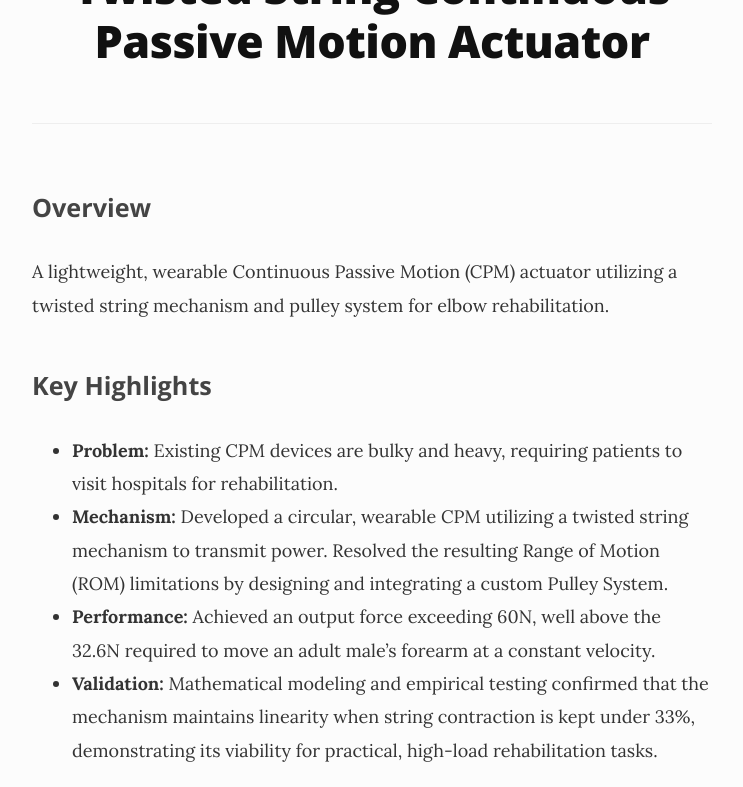
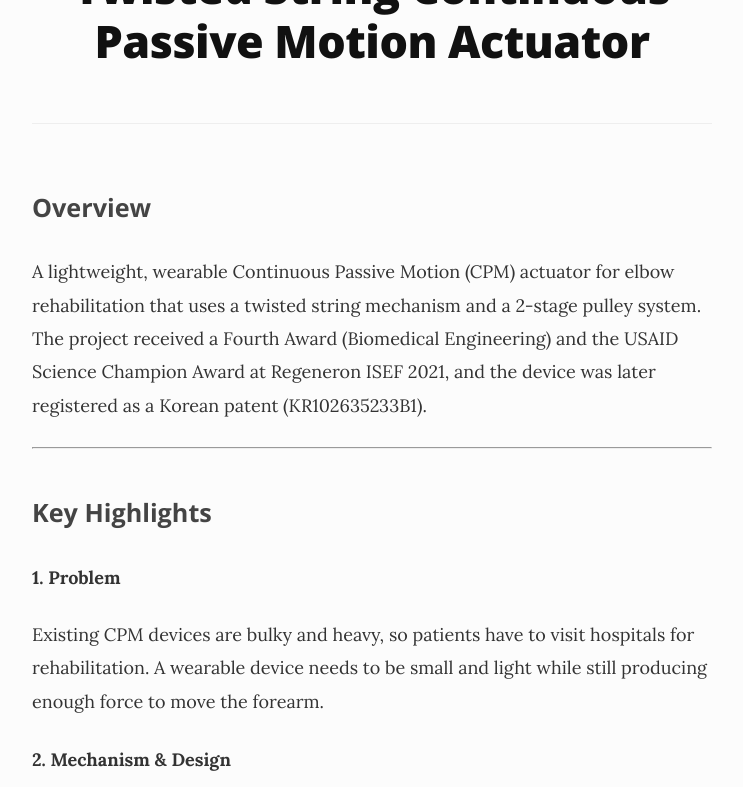
Before and after one commit to joonseokym/joonseokym.github.io, a Jekyll site: the page built from _posts/2021-04-01-twisted-string-cpm.md, in a window 1280 px wide and 1400 px high, scrolled down 224 px, cut to the strip 0-787 px from the top of the window. Shown: the whole strip, without its empty margins (268-1011 px from the left). Built offline with Jekyll 4.4.1, drawn with Linux system fonts in a browser that asks for light colours; some of the changed text lies outside the part shown.

Commit message:
content: unify project post format
- Same Overview / Key Highlights / numbered sections across posts
- Rewrite Twisted-String CPM post with full sections and captioned figure
- Unify figure captions, centered PDF buttons, and image modal
- Align post titles with resume project titles
- Add pre-2021 name note to 2019 posts

Co-Authored-By: Claude Opus 5.5 <noreply@anthropic.com>

```diff
--- a/_posts/2021-04-01-twisted-string-cpm.md
+++ b/_posts/2021-04-01-twisted-string-cpm.md
@@ -5,25 +5,52 @@ title: "Development of a Circular Twisted String Continuous Passive Motion Actua
 ---
 
 ### Overview
-A lightweight, wearable Continuous Passive Motion (CPM) actuator utilizing a twisted string mechanism and pulley system for elbow rehabilitation.
+A lightweight, wearable Continuous Passive Motion (CPM) actuator for elbow rehabilitation that uses a twisted string mechanism and a 2-stage pulley system. The project received a Fourth Award (Biomedical Engineering) and the USAID Science Champion Award at Regeneron ISEF 2021, and the device was later registered as a Korean patent (KR102635233B1).
+
+---
 
 ### Key Highlights
-* **Problem:** Existing CPM devices are bulky and heavy, requiring patients to visit hospitals for rehabilitation.
-* **Mechanism:** Developed a circular, wearable CPM utilizing a twisted string mechanism to transmit power. Resolved the resulting Range of Motion (ROM) limitations by designing and integrating a custom Pulley System.
-* **Performance:** Achieved an output force exceeding 60N, well above the 32.6N required to move an adult male's forearm at a constant velocity.
-* **Validation:** Mathematical modeling and empirical testing confirmed that the mechanism maintains linearity when string contraction is kept under 33%, demonstrating its viability for practical, high-load rehabilitation tasks.
 
-<img src="/_assets/photos/twisted-string-cpm/ISEF%20Quad%20Chart_0421.png" alt="ISEF Quad Chart" style="width: 100%; cursor: pointer; border-radius: 8px; box-shadow: 0 4px 6px rgba(0,0,0,0.1); transition: transform 0.2s;" onclick="document.getElementById('img-modal').style.display='flex'" onmouseover="this.style.transform='scale(1.02)'" onmouseout="this.style.transform='scale(1)'">
+#### 1. Problem
+Existing CPM devices are bulky and heavy, so patients have to visit hospitals for rehabilitation. A wearable device needs to be small and light while still producing enough force to move the forearm.
 
-<div id="img-modal" style="display: none; position: fixed; z-index: 2000; left: 0; top: 0; width: 100%; height: 100%; background-color: rgba(15, 23, 42, 0.85); backdrop-filter: blur(6px); -webkit-backdrop-filter: blur(6px); align-items: center; justify-content: center; cursor: zoom-out;" onclick="this.style.display='none'">
-  <span style="position: absolute; top: 20px; right: 30px; color: rgba(255,255,255,0.8); font-size: 40px; font-weight: bold;">&times;</span>
-  <img src="/_assets/photos/twisted-string-cpm/ISEF%20Quad%20Chart_0421.png" style="max-width: 90%; max-height: 90vh; border-radius: 12px; box-shadow: 0 25px 50px -12px rgba(0, 0, 0, 0.5);">
+#### 2. Mechanism & Design
+Designed a circular, wearable CPM actuator that transmits power through a twisted string. Twisted strings produce high force from a small motor, but their contraction length is short, which limits the Range of Motion (ROM). To solve this, a 2-stage pulley system was integrated inside the circular housing, quadrupling both the range of motion and the speed to reach a 10.6 cm operational range, enough for elbow rehabilitation.
+
+#### 3. Performance
+Load tests showed an output force of over 60N, well above the 32.6N required to move an adult male's forearm at a constant velocity. The mechanism achieved up to a 15-fold increase in output force relative to motor torque.
+
+#### 4. Validation
+A mathematical model was established to predict string displacement and output force from the number of twists, and it was validated experimentally using linear potentiometers. The results confirmed that the mechanism stays linear when string contraction is kept under 33%, showing that it is viable for practical, high-load rehabilitation tasks.
+
+<div style="text-align: center; margin-top: 20px; margin-bottom: 30px;">
+  <img src="{{ '/_assets/photos/twisted-string-cpm/ISEF Quad Chart_0421.png' | relative_url }}" alt="ISEF Quad Chart" style="width: 100%; border-radius: 8px; cursor: zoom-in; box-shadow: 0 4px 6px rgba(0,0,0,0.1); transition: transform 0.2s;" onmouseover="this.style.transform='scale(1.02)'" onmouseout="this.style.transform='scale(1)'" onclick="openModal('{{ '/_assets/photos/twisted-string-cpm/ISEF Quad Chart_0421.png' | relative_url }}')">
+  <p style="font-size: 0.9em; color: #555; margin-top: 15px; line-height: 1.6; text-align: center; max-width: 80%; margin-left: auto; margin-right: auto;">
+    <span style="display: block; font-style: italic; color: #666; margin-bottom: 5px;">*Fig. 1: Regeneron ISEF 2021 Quad Chart*</span>
+    Summary of the research question, mechanism design, experimental results, and conclusions presented at ISEF.
+  </p>
 </div>
 
-<a href="/_assets/pdf/Research%20Plan.pdf" target="_blank" style="display: inline-block; margin-top: 20px; padding: 10px 20px; background-color: #3b82f6; color: white; text-decoration: none; border-radius: 8px; font-weight: bold; transition: background-color 0.2s;">
-  📄 Download Full Research Plan (PDF)
-</a>
+---
 
-<p style="margin-top: 20px; font-size: 0.9em; color: #666; font-style: italic;">
+<div style="text-align: center; margin-top: 40px;">
+  <a href="{{ '/_assets/pdf/Research Plan.pdf' | relative_url }}" target="_blank" style="display: inline-block; padding: 12px 24px; background-color: #3b82f6; color: white; text-decoration: none; border-radius: 8px; font-weight: bold; transition: background-color 0.2s; box-shadow: 0 4px 6px rgba(0,0,0,0.1);">
+    📄 Download Full Research Plan (PDF)
+  </a>
+</div>
+
+<p style="margin-top: 20px; font-size: 0.9em; color: #666; font-style: italic; text-align: center;">
   *Note: This research was conducted and originally published under the name Joonseo Kim.*
 </p>
+
+<div id="unified-image-modal" style="display: none; position: fixed; z-index: 2000; left: 0; top: 0; width: 100%; height: 100%; background-color: rgba(15, 23, 42, 0.85); backdrop-filter: blur(6px); -webkit-backdrop-filter: blur(6px); align-items: center; justify-content: center; cursor: zoom-out;" onclick="this.style.display='none'">
+  <span style="position: absolute; top: 20px; right: 30px; color: rgba(255,255,255,0.8); font-size: 40px; font-weight: bold;">&times;</span>
+  <img id="modal-img-src" src="" style="max-width: 90%; max-height: 90vh; border-radius: 12px; box-shadow: 0 25px 50px -12px rgba(0, 0, 0, 0.5);">
+</div>
+
+<script>
+  function openModal(imageSrc) {
+    document.getElementById('modal-img-src').src = imageSrc;
+    document.getElementById('unified-image-modal').style.display = 'flex';
+  }
+</script>
```
Also changed, not shown: _posts/2019-04-01-landing-gear.md (+6 -2 lines), _posts/2019-09-01-ddqn-optimization.md (+4 -0 lines), _posts/2023-12-01-shuttlecock-sweeper.md (+42 -20 lines), _posts/2024-12-02-pmmg-sensor.md (+26 -16 lines).
